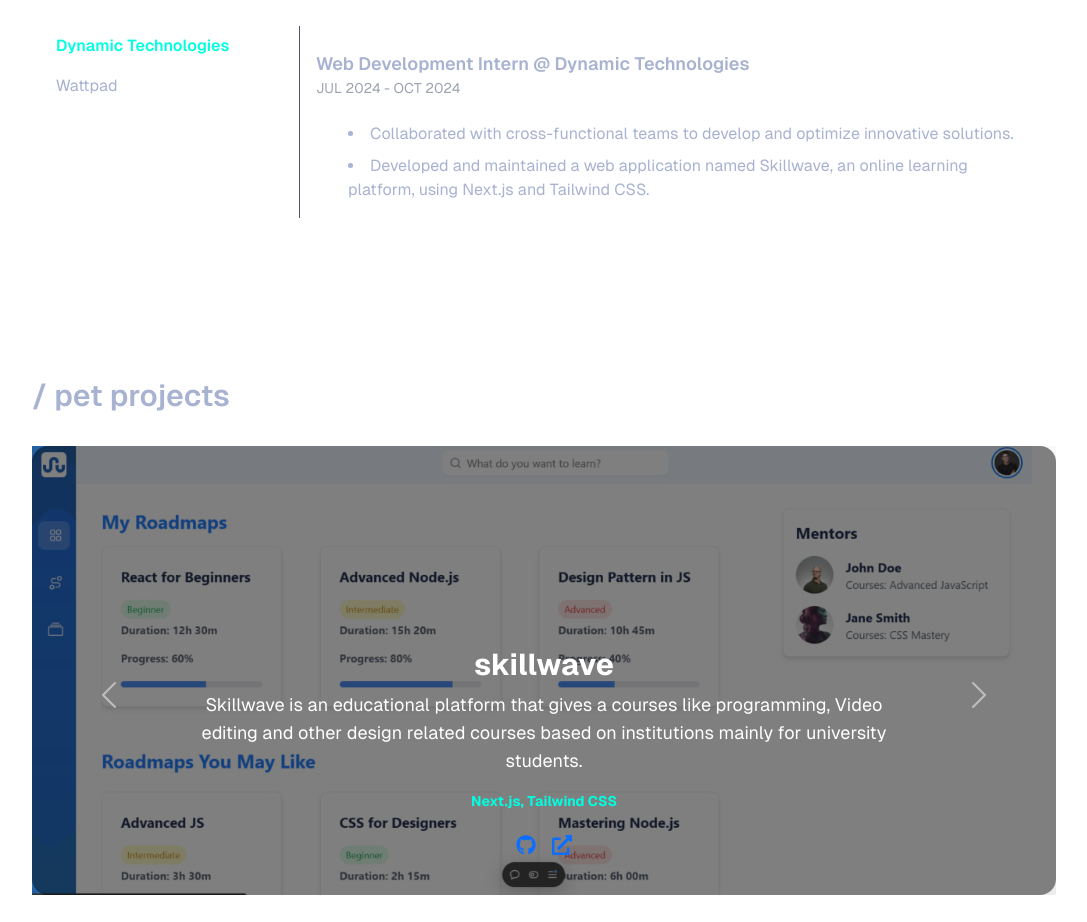
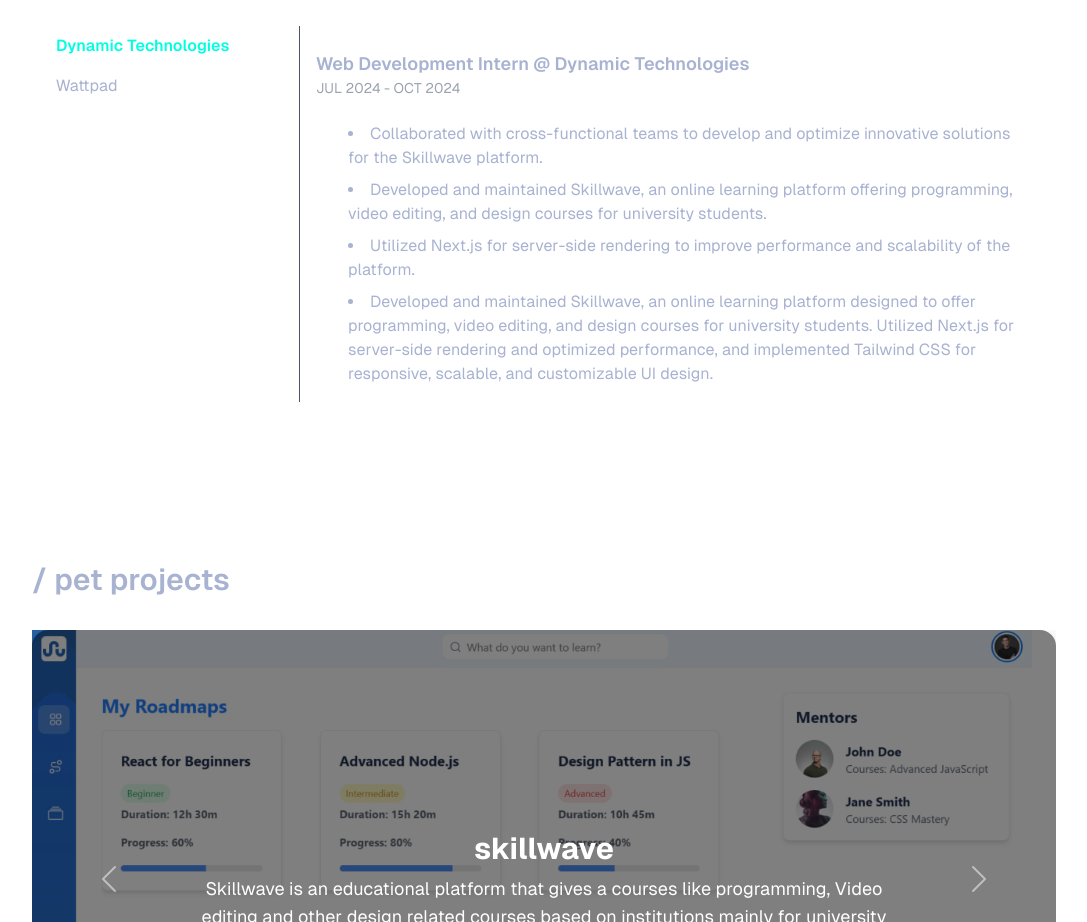
Before and after one commit to HikmaAnwar/hikma-s-portfolio, a Next.js app: page / in a window 1280 px wide. Shown: the part 1060-1982 px from the top of the page, without its empty margins (96-1183 px from the left). Built offline with nearby package versions, Linux system fonts and the light colour scheme.

Commit message:
fix: enhance JobList component descriptions for clarity and detail

```diff
--- a/src/app/components/JobList.jsx
+++ b/src/app/components/JobList.jsx
@@ -10,8 +10,10 @@ const JobList = () => {
       jobTitle: "Web Development Intern @",
       duration: "JUL 2024 - OCT 2024",
       desc: [
-        "Collaborated with cross-functional teams to develop and optimize innovative solutions.",
-        "Developed and maintained a web application named Skillwave, an online learning platform, using Next.js and Tailwind CSS.",
+        "Collaborated with cross-functional teams to develop and optimize innovative solutions for the Skillwave platform.",
+        "Developed and maintained Skillwave, an online learning platform offering programming, video editing, and design courses for university students.",
+        "Utilized Next.js for server-side rendering to improve performance and scalability of the platform.",
+        "Developed and maintained Skillwave, an online learning platform designed to offer programming, video editing, and design courses for university students. Utilized Next.js for server-side rendering and optimized performance, and implemented Tailwind CSS for responsive, scalable, and customizable UI design.",
       ],
     },
     Wattpad: {
```
